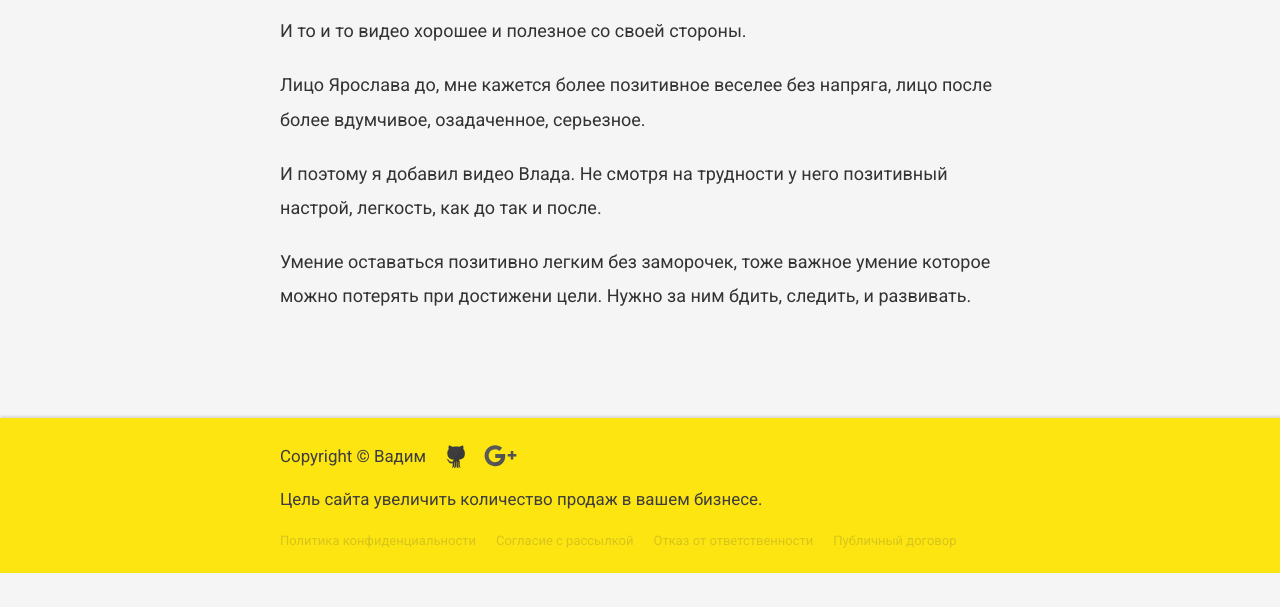
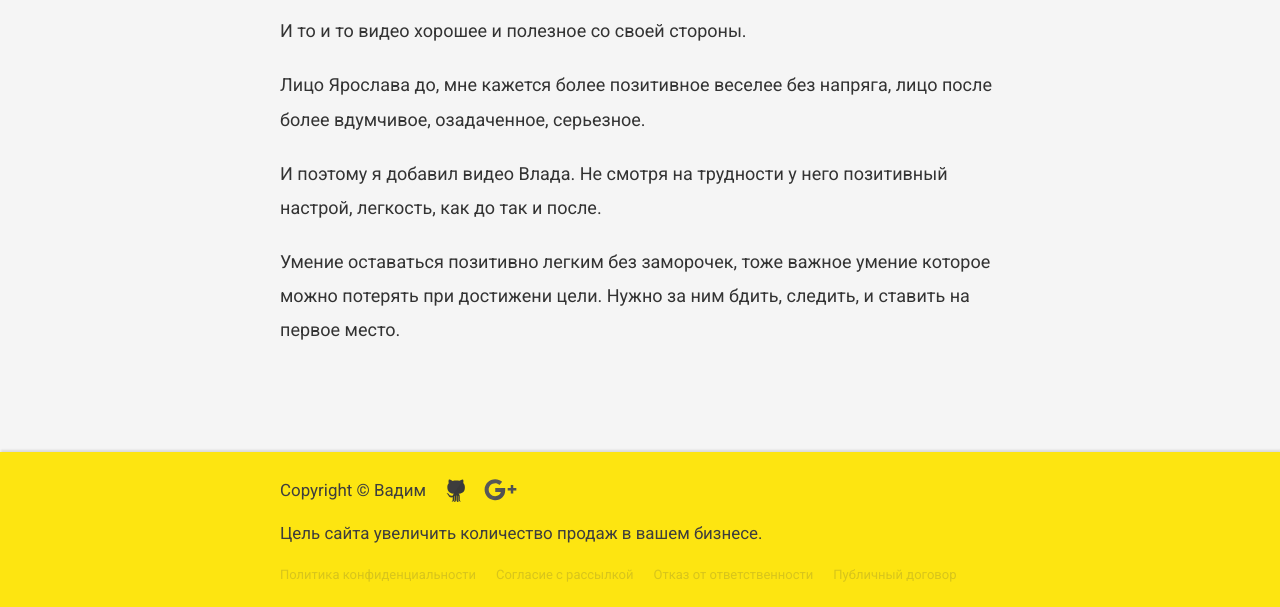
Before and after one commit to VadymVolos/vadymvolos.github.io, a Jekyll site: the page built from _posts/management/2017-07-01-dostizheniye-tseli.md, in a window 1280 px wide and 900 px high, scrolled down 979 px, cut to the strip 293-900 px from the top of the window. Built offline with Jekyll 4.4.1, drawn with Linux system fonts in a browser that asks for light colours; nearby versions of some CDN libraries; comment, search, counter and statistics services are not loaded; before the commit the page ends 1845 px from its top, so only the background shows below that.

Commit message:
Update 2017-07-01-dostizheniye-tseli.md

```diff
--- a/_posts/management/2017-07-01-dostizheniye-tseli.md
+++ b/_posts/management/2017-07-01-dostizheniye-tseli.md
@@ -25,4 +25,4 @@
 
 И поэтому я добавил видео Влада. Не смотря на трудности у него позитивный настрой, легкость, как до так и после.
 
-Умение оставаться позитивно легким без заморочек, тоже важное умение которое можно потерять при достижени цели. Нужно за ним бдить, следить, и развивать.
+Умение оставаться позитивно легким без заморочек, тоже важное умение которое можно потерять при достижени цели. Нужно за ним бдить, следить, и ставить на первое место.
```
